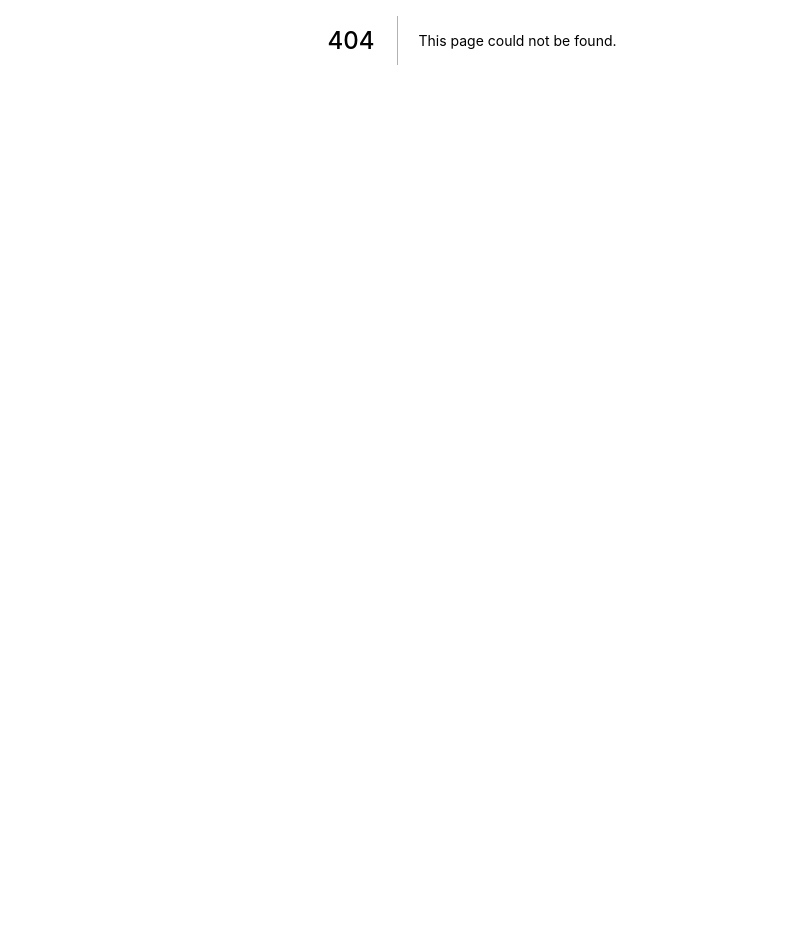
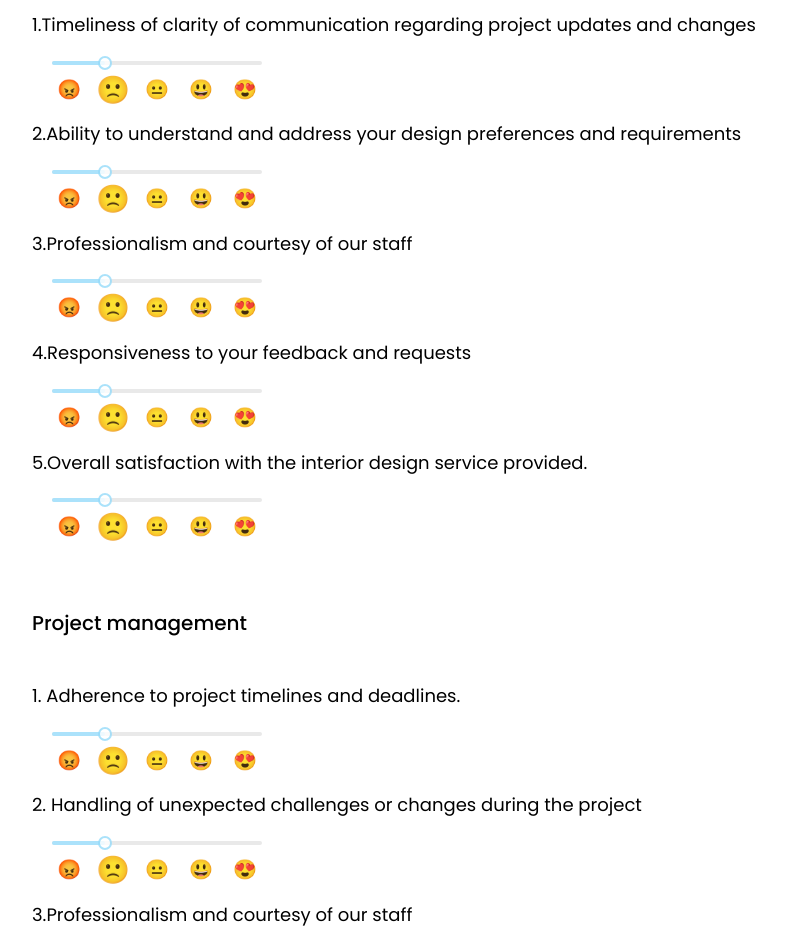
Before and after one commit to ArseneMerci/promotion-typeform, a Next.js app: page /feedback in a window 1280 px wide. Before the commit this address had no page. Shown: the part 360-1297 px from the top of the page, without its empty margins (168-954 px from the left). Before the commit the page ends 800 px from the top, so only its background shows below. Built offline with nearby package versions, Linux system fonts and the light colour scheme.

Commit message:
adding feedback page

```diff
--- /dev/null
+++ b/components/EmojiSlider.js
@@ -0,0 +1,31 @@
+import React, { useState } from 'react';
+import Slider from 'rc-slider';
+import 'rc-slider/assets/index.css';
+
+const emojis = ['😡','🙁','😐','😃','😍']; // Define your emojis here
+
+const EmojiSlider = ({ onEmojiSelect }) => {
+  const [sliderValue, setSliderValue] = useState(1); // Default value in the middle
+
+  const handleSliderChange = (value) => {
+    setSliderValue(value);
+    console.log(value);
+  };
+
+  return (
+    <div>
+      <div className="emoji-slider">
+          <Slider value={sliderValue} onChange={handleSliderChange} min={0} max={emojis.length - 1} />
+          <div className='emoji-container'>
+            {emojis.map((emoji, index) => (
+            <div key={index} className={`emoji ${sliderValue === index ? 'selected' : ''}`} onClick={()=>{setSliderValue(index);onEmojiSelect(index)}}>
+                {emoji}
+            </div>
+            ))}
+          </div>
+      </div>
+    </div>
+  );
+};
+
+export default EmojiSlider;
--- /dev/null
+++ b/pages/feedback.js
@@ -0,0 +1,118 @@
+/* eslint-disable react-hooks/rules-of-hooks */
+import styles from '../styles/feedback.module.css'
+import EmojiSlider from '../components/EmojiSlider'
+import { useState } from 'react'
+import axios from 'axios'
+import Image from "next/image";
+import Link from "next/link";
+import log from "../public/assets/logo.png";
+
+const feedback = () => {
+    const [feedbackData, setFeedbackData] = useState({});
+    const [ fullName,setFullName ] = useState(null);
+    const [ phone , setPhone ] = useState(null);
+    const [ concept ,setConcept ] = useState({});
+    const [ management ,setManagement ] = useState({});
+
+    const handleEmojiSelect = (questionIndex, emojiIndex) => {
+        setConcept((prevData) => ({
+          ...prevData,
+          [questionIndex]: emojiIndex,
+        }));
+      };
+    const handleEmojiManagementSelect = (questionIndex, emojiIndex) => {
+        setManagement((prevData) => ({
+          ...prevData,
+          [questionIndex]: emojiIndex,
+        }));
+      };
+
+      const handleAll = () => {
+        setFeedbackData({
+          'concept': concept,
+          'management': management,
+        });
+      };
+
+      const handleSubmitFeedback = async () => {
+        try {
+            setFeedbackData({
+                fullName,
+                emailOrPhone:phone,
+                'concept': concept,
+                'management': management,
+            });
+            console.log(feedbackData);
+          const response = await axios.post('/api/here', { feedbackData });
+          console.log(feedbackData);
+        } catch (error) {
+          console.error('Error submitting feedback:', error);
+        }
+      };
+  return (
+    <div className={styles.mainContainer}>
+        <div style={{ cursor: "pointer" }}>
+            <Link href='/'>
+                <Image src={log} width='150px' height='150px' alt='logg' />
+            </Link>
+        </div>
+        <div className={styles.container}>
+            <div>
+                <h1 className={styles.maintitle}>{`We'd love to hear from you`}</h1>
+                <h1 className={styles.maintitle}>{`Project management`}</h1>
+
+                <div>
+                    <h1 className={styles.title}>{`1.Timeliness of clarity of communication regarding project updates and changes`}</h1>
+                    <EmojiSlider questionIndex={'Timeliness of clarity of communication regarding project updates and changes'} onEmojiSelect={(emojiIndex) => handleEmojiSelect('Timeliness of clarity of communication regarding project updates and changes', emojiIndex)}/>
+                </div>
+                <div>
+                    <h1 className={styles.title}>{`2.Ability to understand and address your design preferences and requirements`}</h1>
+                    <EmojiSlider questionIndex='Ability to understand and address your design preferences and requirements' onEmojiSelect={(emojiIndex) => handleEmojiSelect('Ability to understand and address your design preferences and requirements', emojiIndex)}/>
+                </div>
+                <div>
+                    <h1 className={styles.title}>{`3.Professionalism and courtesy of our staff`}</h1>
+                    <EmojiSlider questionIndex={'Professionalism and courtesy of our staff'} onEmojiSelect={(emojiIndex) => handleEmojiSelect('Professionalism and courtesy of our staff', emojiIndex)}/>
+                </div>
+                <div>
+                    <h1 className={styles.title}>{`4.Responsiveness to your feedback and requests`}</h1>
+                    <EmojiSlider questionIndex={'Responsiveness to your feedback and requests'} onEmojiSelect={(emojiIndex) => handleEmojiSelect('Responsiveness to your feedback and requests', emojiIndex)}/>
+                </div>
+                <div>
+                    <h1 className={styles.title}>{`5.Overall satisfaction with the interior design service provided.`}</h1>
+                    <EmojiSlider questionIndex={'Overall satisfaction with the interior design service provided'} onEmojiSelect={(emojiIndex) => handleEmojiSelect('Overall satisfaction with the interior design service provided', emojiIndex)}/>
+                </div>
+            </div>
+            <div style={{marginTop:'50px'}}>
+                <h1 className={styles.maintitle}>{`Project management`}</h1>
+                <div>
+                    <h1 className={styles.title}>{`1. Adherence to project timelines and deadlines.`}</h1>
+                    <EmojiSlider questionIndex={'Adherence to project timelines and deadlines'} onEmojiSelect={(emojiIndex) => handleEmojiManagementSelect('Adherence to project timelines and deadlines', emojiIndex)}/>
+                </div>
+                <div>
+                    <h1 className={styles.title}>{`2. Handling of unexpected challenges or changes during the project`}</h1>
+                    <EmojiSlider questionIndex={'Handling of unexpected challenges or changes during the project'} onEmojiSelect={(emojiIndex) => handleEmojiManagementSelect('Handling of unexpected challenges or changes during the project', emojiIndex)}/>
+                </div>
+                <div>
+                    <h1 className={styles.title}>{`3.Professionalism and courtesy of our staff`}</h1>
+                    <EmojiSlider questionIndex={'Professionalism and courtesy of our staff'} onEmojiSelect={(emojiIndex) => handleEmojiManagementSelect('Professionalism and courtesy of our staff', emojiIndex)}/>
+                </div>
+                <div>
+                    <h1 className={styles.title}>{`4. Attention to detail in the execution of design elements.`}</h1>
+                    <EmojiSlider questionIndex={'Attention to detail in the execution of design elements'} onEmojiSelect={(emojiIndex) => handleEmojiManagementSelect('Attention to detail in the execution of design elements', emojiIndex)}/>
+                </div>
+                <div>
+                    <h1 className={styles.title}>{`5.Quality of materials and furnishings used.`}</h1>
+                    <EmojiSlider questionIndex={'Quality of materials and furnishings used'} onEmojiSelect={(emojiIndex) => handleEmojiManagementSelect('Quality of materials and furnishings used', emojiIndex)}/>
+                </div>
+            </div>
+            <div className={styles.form}>
+                <input type="text" value={fullName} className="" placeholder="Enter your names" onChange={(e)=>setFullName(e.target.value)} required/>
+                <input type="text" value={phone} className="" placeholder="Enter email or phone number" onChange={(e)=>setPhone(e.target.value)} required/>
+            </div>
+            <button onClick={handleSubmitFeedback}>Submit</button>
+        </div>
+    </div>
+  )
+}
+
+export default feedback
--- /dev/null
+++ b/styles/feedback.module.css
@@ -0,0 +1,46 @@
+@import url('https://fonts.googleapis.com/css2?family=Poppins:wght@100;200;300;400;500;600;700;800;900&display=swap');
+
+.mainContainer{
+    padding: 20px 100px;
+}
+
+.container{
+    padding: 50px 100px;
+}
+.maintitle{
+    color: #000;
+    font-size: 20px;
+    font-family: 'Poppins', sans-serif;
+    font-weight: 500;
+    margin-bottom: 50px;
+}
+.title{
+    font-size: 18px;
+    font-weight: 400;
+    color: #000;
+    font-family: 'Poppins', sans-serif;
+}
+
+.form{
+    width: 50%;
+    display: grid;
+    grid-template-columns: repeat(2,1fr);
+    column-gap: 50px;
+}
+
+.container input{
+    background-color: #f9fafb;
+    border: 1px solid #d1d5db;
+    color: #111827;
+    font-size: 15px;
+    height: 40px;
+    border-radius: 5px;
+}
+
+.container button{
+    background: #000;
+    color: #fff;
+    margin: 20px 0px;
+    border-radius: 5px;
+    padding: 10px 20px;
+}
--- a/styles/globals.css
+++ b/styles/globals.css
@@ -250,3 +250,27 @@ h1,h2,h4,h5,h5,p{
 .imageLinks:hover{
   color: green
 }
+
+.emoji-slider {
+	display: flex;
+	flex-direction: column;
+	align-items: center;
+	justify-content: center;
+	padding: 20px;
+	width: 250px;
+  }
+
+  .emoji {
+	font-size: 1.2rem;
+	margin: 0 10px;
+	cursor: pointer;
+	transition: transform 0.2s ease-in-out;
+  }
+
+  .emoji.selected {
+	transform: scale(1.4);
+  }
+.emoji-container{
+	display: flex;
+	margin-top:5px ;
+}
```
